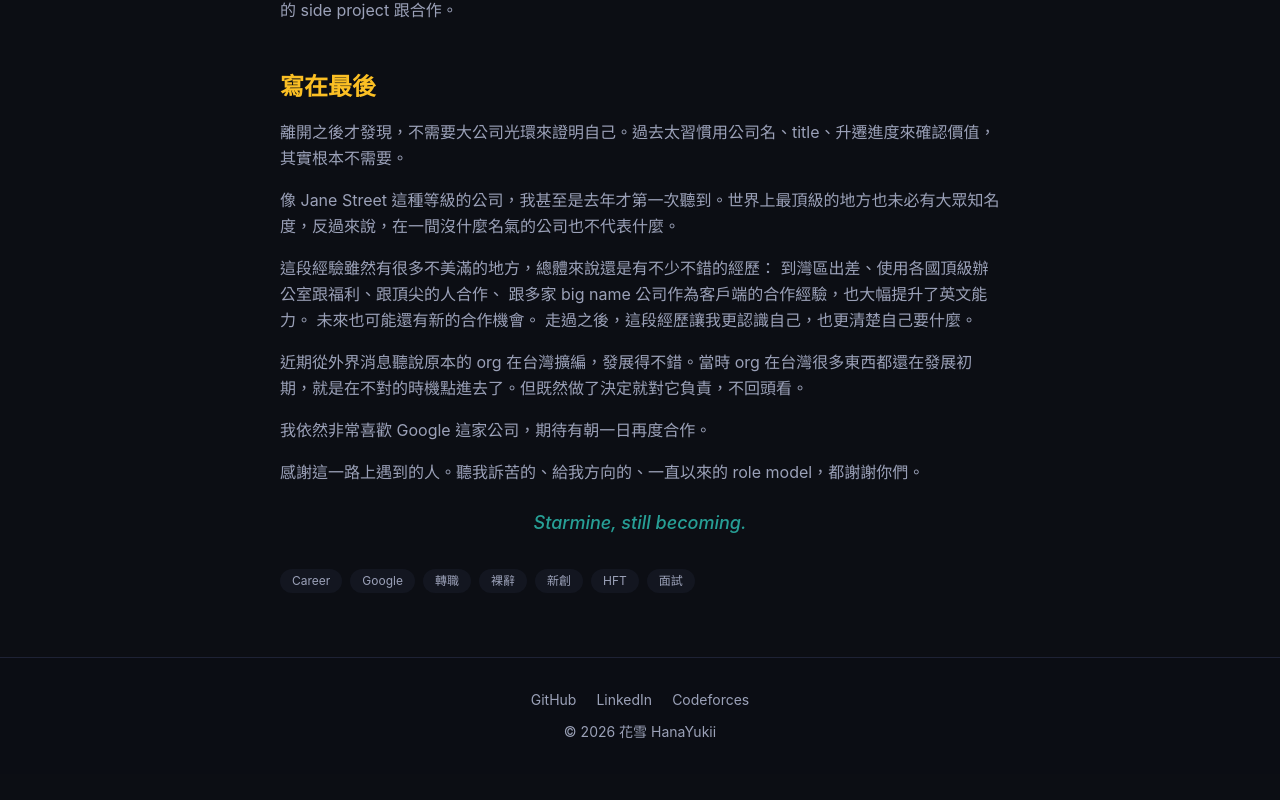
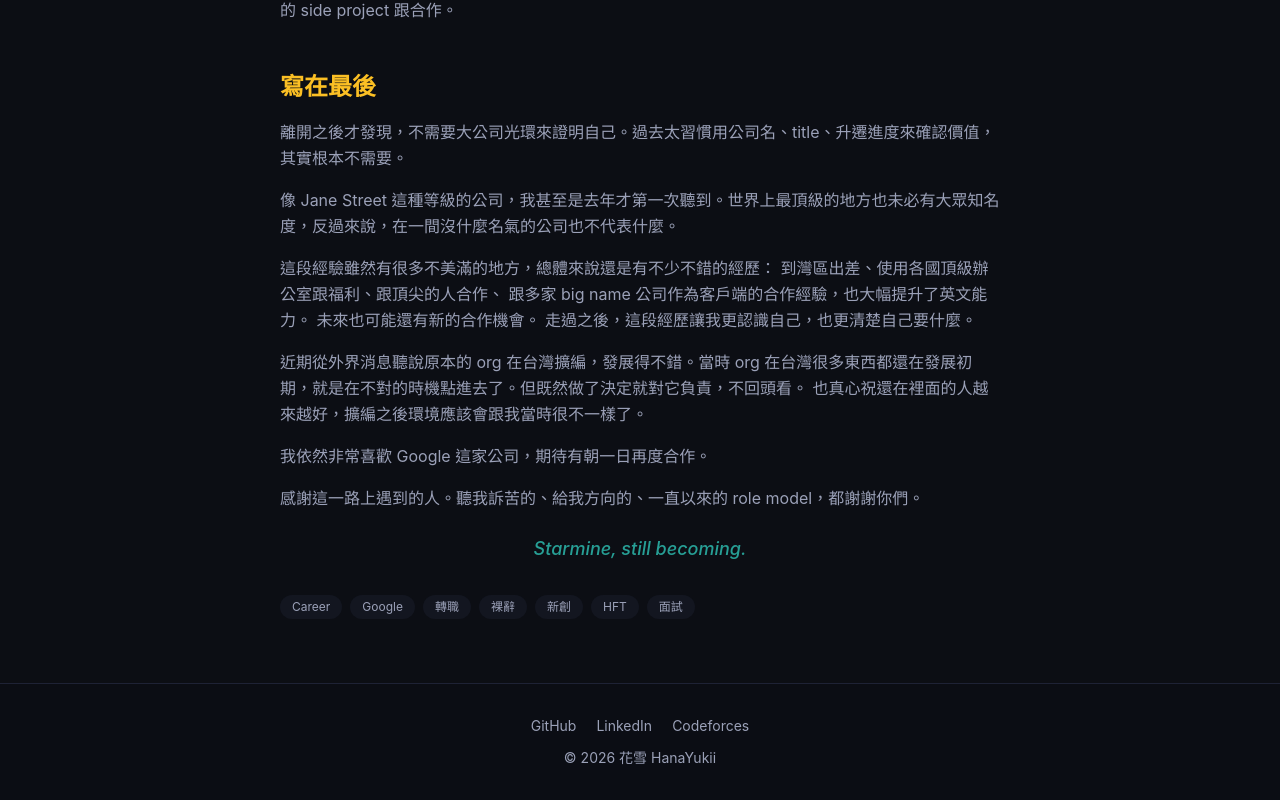
Before and after one commit to HanaYukii/hanayukii-site, a Next.js app: page /blog/leaving-google in a window 1280 px wide. Shown: the part 7875-8675 px from the top of the page. Before the commit the page ends 8649 px from the top, so only its background shows below. Built offline with nearby package versions, Linux system fonts and the light colour scheme.

Commit message:
Add well-wishes for former team after expansion

```diff
--- a/src/app/blog/leaving-google/page.tsx
+++ b/src/app/blog/leaving-google/page.tsx
@@ -461,6 +461,7 @@ export default function LeavingGoogle() {
             </p>
             <p>
               近期從外界消息聽說原本的 org 在台灣擴編，發展得不錯。當時 org 在台灣很多東西都還在發展初期，就是在不對的時機點進去了。但既然做了決定就對它負責，不回頭看。
+              也真心祝還在裡面的人越來越好，擴編之後環境應該會跟我當時很不一樣了。
             </p>
             <p>
               我依然非常喜歡 Google 這家公司，期待有朝一日再度合作。
```
